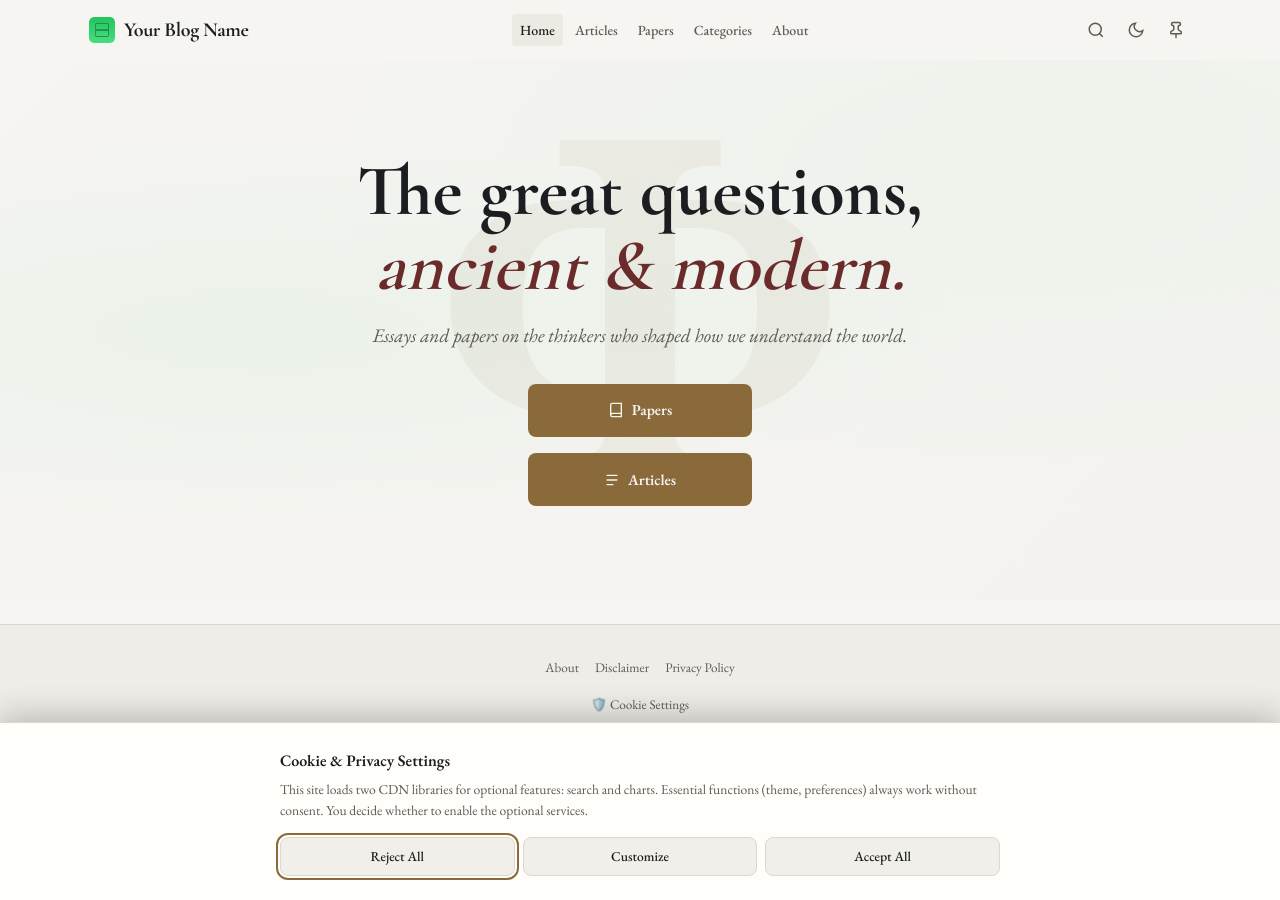
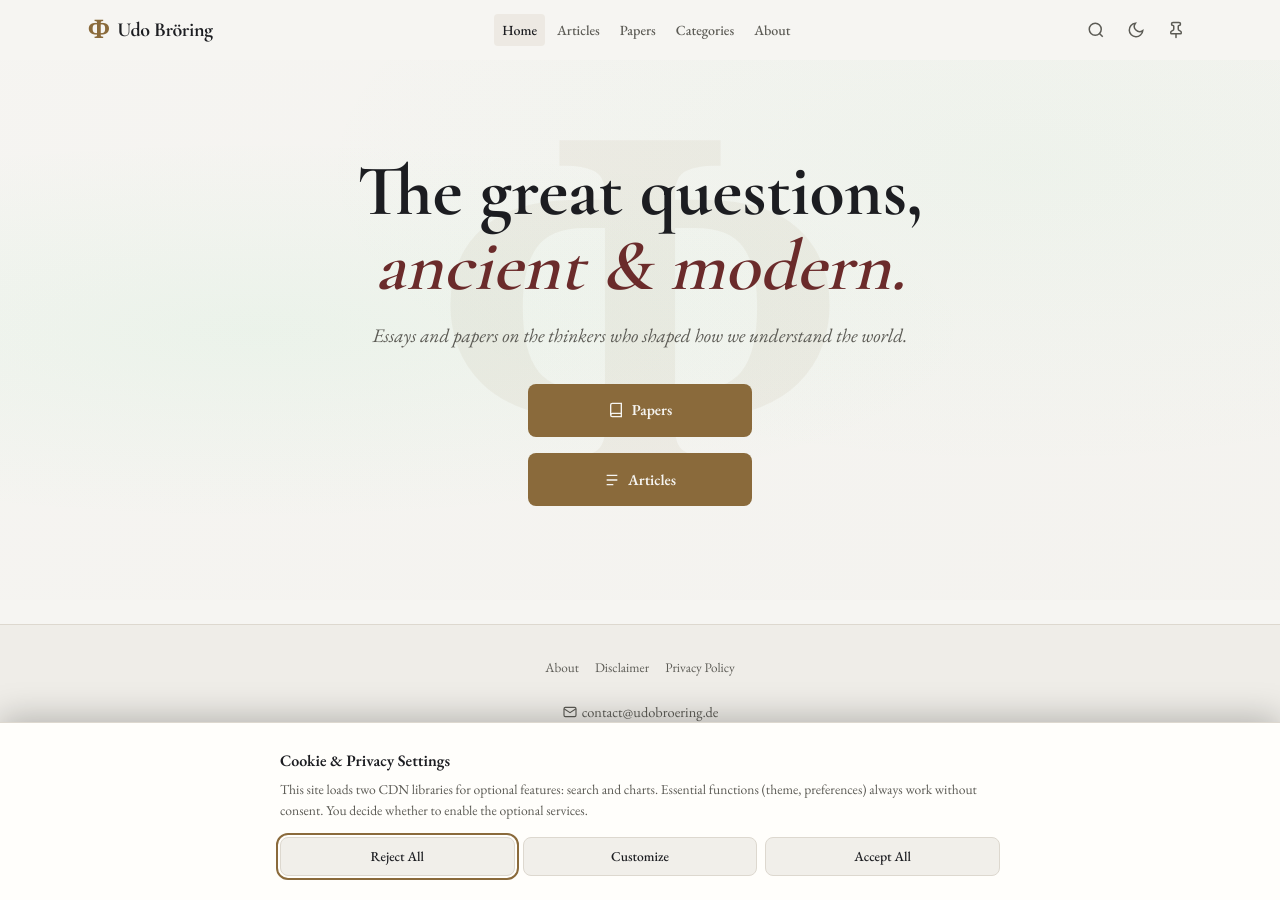
Before and after one commit to Ranzlappen/UdoBroering, a Jekyll site: the page built from index.html, in a window 1280 px wide. Built offline with Jekyll 4.4.1, drawn with Linux system fonts in a browser that asks for light colours; the list of posts is cut into pages by our own code.

Commit message:
Branding: name "Udo Bröring", Φ logo + favicons, footer contact email
- Site title set to "Udo Bröring" (flows to header, SEO, feed, manifest).
- Header logo is now a Φ glyph in tame bronze (display serif) instead of
  the placeholder image; dropped the unused icon_alpha.png.
- Regenerated the /icons/ favicon + PWA set as a bronze Φ on a charcoal
  tile (drawn geometrically). Manifest name/description updated.
- Footer: contact email link (mailto:contact@udobroering.de), driven by
  author.email in _config.yml.
- sw CACHE_VERSION v11 -> v12 (icons + CSS changed).

https://claude.ai/code/session_01BBHFbTAEDBSxdvGGpZ11vy

```diff
--- a/_config.yml
+++ b/_config.yml
@@ -5,7 +5,7 @@
 # template, the SEO/OG tags, the feed, the sitemap, and the manifest.
 # Replace "Your Blog Name" / social handles when you're ready to brand.
 # ============================================================
-title: "Your Blog Name"
+title: "Udo Bröring"
 tagline: "Essays and papers on the thinkers who shaped how we understand the world."
 description: "Writings on philosophy — the great thinkers of ancient and modern times, their ideas, and why they still matter."
 url: "https://udobroering.de"
@@ -19,7 +19,7 @@ repository: "Ranzlappen/UdoBroering"
 # Author / identity — leave social handles blank to hide their footer icons.
 author:
   name: "Udo Bröring"
-  email: ""
+  email: "contact@udobroering.de"
   github: ""
   twitter: ""
   linkedin: ""
--- a/_includes/footer.html
+++ b/_includes/footer.html
@@ -11,6 +11,16 @@
         {% endif %}
       {% endfor %}
     </nav>
+
+    <!-- Contact email -->
+    {% if site.author.email %}
+    <div class="footer-contact">
+      <a href="mailto:{{ site.author.email }}" class="footer-contact__link">
+        <svg xmlns="http://www.w3.org/2000/svg" viewBox="0 0 24 24" fill="none" stroke="currentColor" stroke-width="1.7"><rect x="3" y="5" width="18" height="14" rx="2"/><path d="m3 7 9 6 9-6"/></svg>
+        <span>{{ site.author.email }}</span>
+      </a>
+    </div>
+    {% endif %}
 
     <!-- Social Icons (each hidden unless its handle is set in _config.yml)
     <div class="footer-social">
--- a/_includes/header.html
+++ b/_includes/header.html
@@ -4,7 +4,7 @@
   <div class="header-inner">
     <!-- Logo -->
     <a href="{{ '/' | relative_url }}" class="site-logo" aria-label="{{ site.title }} — Home">
-      <img src="{{ '/assets/images/icon_alpha.png' | relative_url }}" alt="{{ site.title }}" class="logo-icon">
+      <span class="site-logo__icon" aria-hidden="true">Φ</span>
       <span>{{ site.title }}</span>
     </a>
 
--- a/assets/css/style.css
+++ b/assets/css/style.css
@@ -3008,3 +3008,26 @@ body.has-overview-backdrop .section-title {
     background-color: color-mix(in srgb, var(--c-surface) 92%, transparent);
   }
 }
+
+/* Brand mark: a Φ glyph in the display serif, tame bronze. */
+.site-logo__icon {
+  font-family: var(--f-heading);
+  font-size: 1.6rem;
+  line-height: 1;
+  font-weight: 700;
+  color: var(--c-accent);
+}
+
+/* Footer contact email */
+.footer-contact { margin-top: var(--space-xs); }
+.footer-contact__link {
+  display: inline-flex;
+  align-items: center;
+  gap: var(--space-xs);
+  color: var(--c-text-muted);
+  text-decoration: none;
+  font-size: 0.9rem;
+  transition: color var(--transition-fast);
+}
+.footer-contact__link:hover { color: var(--c-accent); }
+.footer-contact__link svg { width: 1rem; height: 1rem; }
--- a/sw.js
+++ b/sw.js
@@ -7,7 +7,7 @@ layout: null
    No build step, no Workbox. Bump CACHE_VERSION to invalidate. */
 "use strict";
 
-const CACHE_VERSION = "udoblog-v11";
+const CACHE_VERSION = "udoblog-v12";
 const PRECACHE = CACHE_VERSION + "-precache";
 const RUNTIME = CACHE_VERSION + "-runtime";
 
```
Also changed, not shown: CLAUDE.md (+2 -3 lines), assets/images/icon_alpha.png (deleted), icons/apple-touch-icon.png, icons/favicon-16x16.png, icons/favicon-32x32.png, icons/favicon.ico, icons/icon-192.png, icons/icon-512.png, icons/icon-maskable-192.png, icons/icon-maskable-512.png, site.webmanifest.
